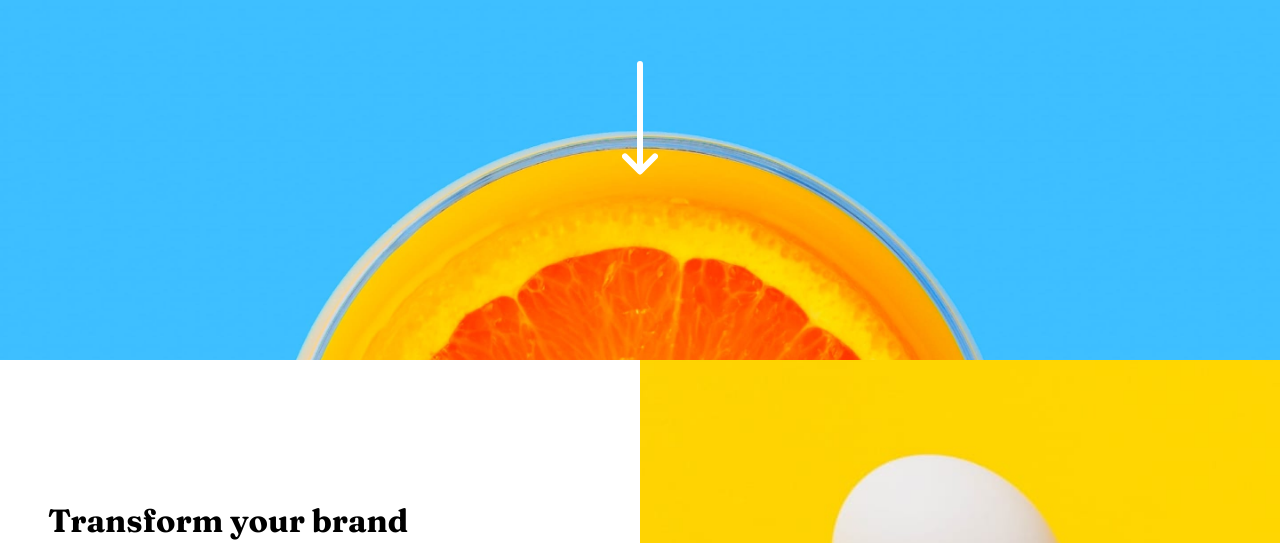
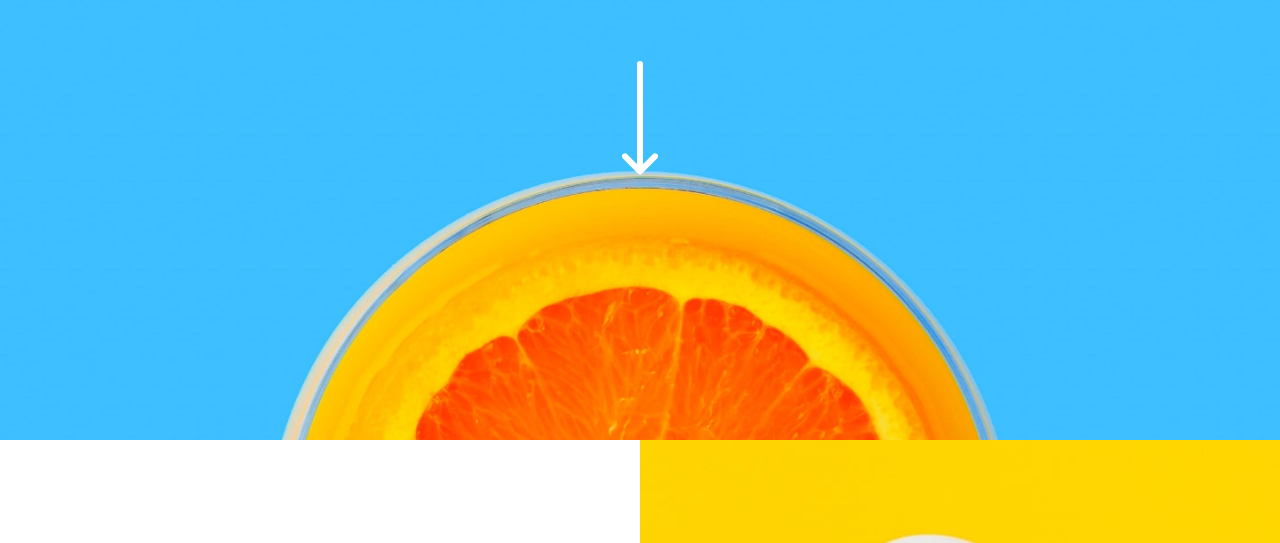
Before and after one commit to aja26/sunnyside-agency-landing-page, a plain HTML site: page index.html in a window 1280 px wide. Shown: the part 257-800 px from the top of the page. Drawn offline with Linux system fonts and the light colour scheme.

Commit message:
Update style.css

```diff
--- a/style.css
+++ b/style.css
@@ -114,7 +114,7 @@ nav ul li.cta:hover{
 
 section.intro{
     background-image: url('images/desktop/image-header.jpg');
-    min-height: 30rem;
+    min-height: 35rem;
     background-position: center;
     background-size: cover;
     text-align: center;
```
